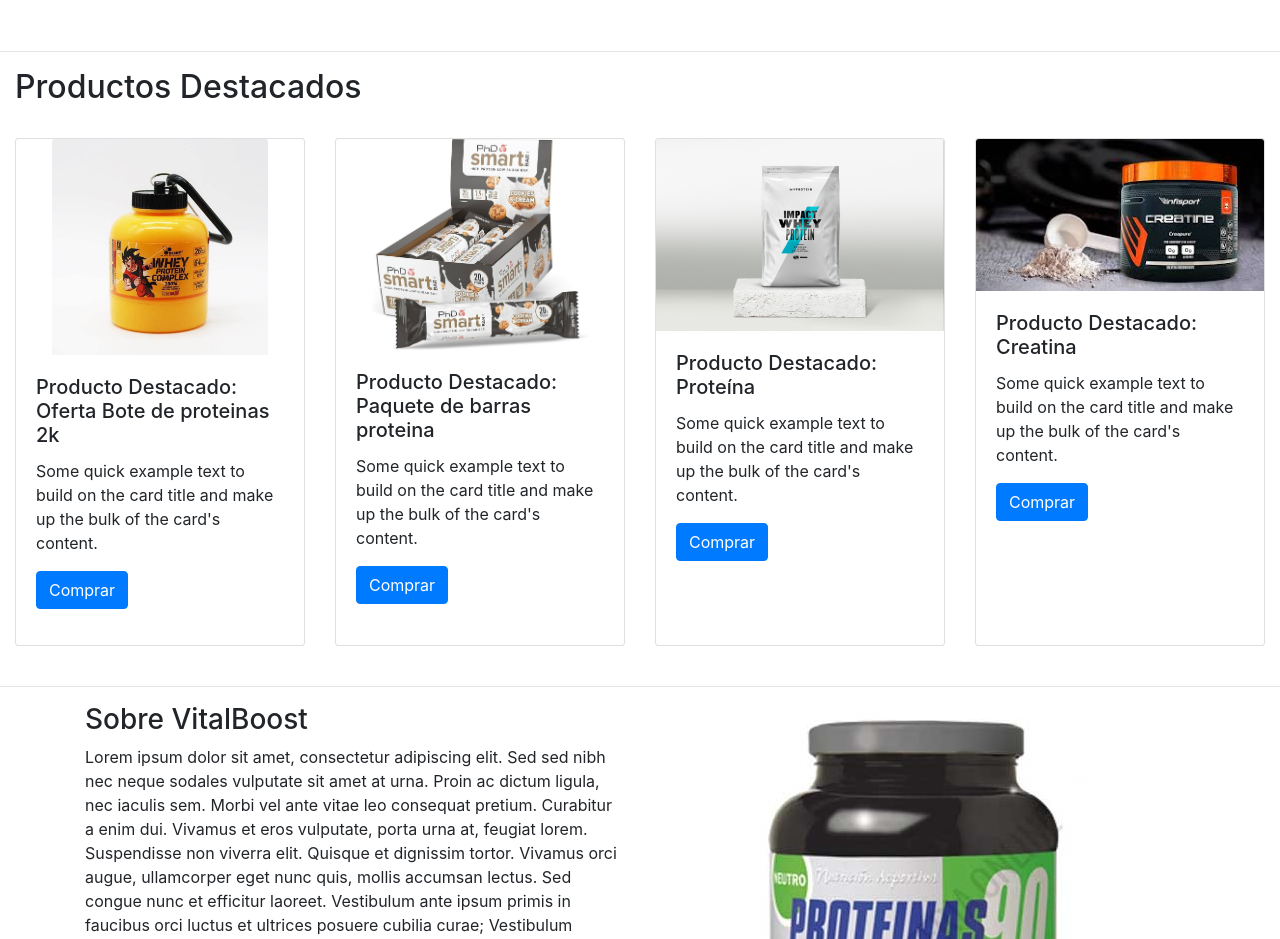
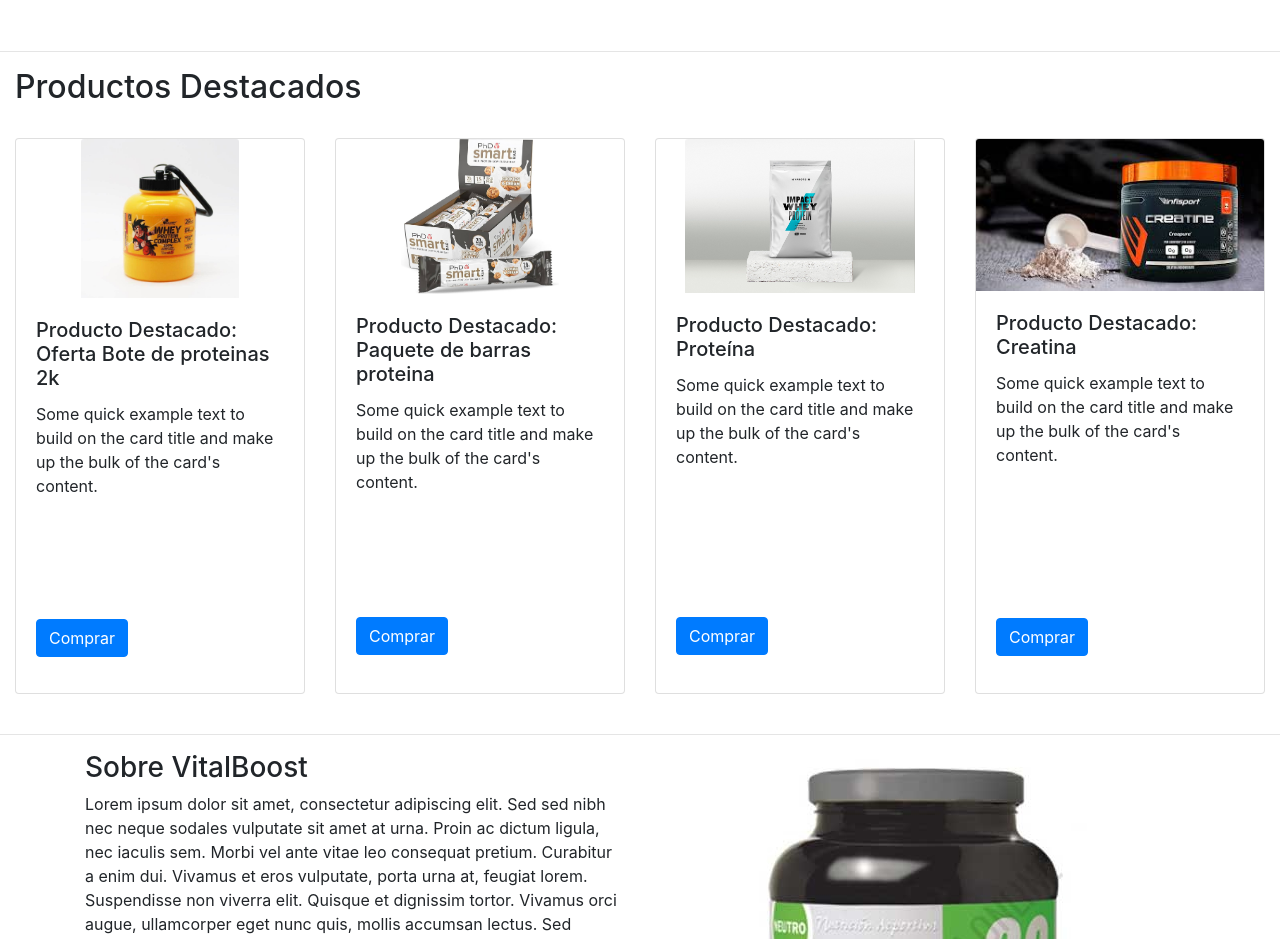
Before and after one commit to danielmoralesferrando/proyecto-ed-lm, an Angular app: page /home in a window 1280 px wide. Shown: the part 860-1799 px from the top of the page. Built offline with nearby package versions, Linux system fonts and the light colour scheme.

Commit message:
imagenes de las cartas arregladas y botones tambien

```diff
--- a/src/app/component/home/home.component.html
+++ b/src/app/component/home/home.component.html
@@ -59,31 +59,31 @@
   <div class="row align-items-stretch">
     <div class="col-md-3">
       <div class="card mb-3 h-100">
-        <img src="assets/img/destacado1.jpg" class="card-img-top img-fluid" alt="..." style="width: 75%; margin: auto;">
+        <img src="assets/img/destacado1.jpg" class="card-img-top img-fluid" alt="..." style="width: 55%; margin: auto;">
         <div class="card-body">
           <h5 class="card-title">Producto Destacado: Oferta Bote de proteinas 2k</h5>
           <p class="card-text">Some quick example text to build on the card title and make up the bulk of the card's content.</p>
-          <a href="#" class="btn btn-primary">Comprar</a>
+          <a href="#" class="btn btn-primary" style="margin-top: 105px;">Comprar</a>
         </div>
       </div>
     </div>
     <div class="col-md-3">
       <div class="card mb-3 h-100">
-        <img src="assets/img/destacado2.jpg" class="card-img-top img-fluid" alt="..." style="width: 75%; margin: auto;">
+        <img src="assets/img/destacado2.jpg" class="card-img-top img-fluid" alt="..." style="width: 55%; margin: auto;">
         <div class="card-body">
           <h5 class="card-title">Producto Destacado: Paquete de barras proteina</h5>
           <p class="card-text">Some quick example text to build on the card title and make up the bulk of the card's content.</p>
-          <a href="#" class="btn btn-primary">Comprar</a>
+          <a href="#" class="btn btn-primary" style="margin-top: 107px;">Comprar</a>
         </div>
       </div>
     </div>
     <div class="col-md-3">
       <div class="card mb-3 h-100">
-        <img src="assets/img/proteina.jpg" class="card-img-top img-fluid" alt="..." style="width: 100%;">
+        <img src="assets/img/proteina.jpg" class="card-img-top img-fluid" alt="..." style="width: 80%; margin: auto;">
         <div class="card-body">
           <h5 class="card-title">Producto Destacado: Proteína</h5>
           <p class="card-text">Some quick example text to build on the card title and make up the bulk of the card's content.</p>
-          <a href="#" class="btn btn-primary">Comprar</a>
+          <a href="#" class="btn btn-primary" style="margin-top: 132px;">Comprar</a>
         </div>
       </div>
     </div>
@@ -93,7 +93,7 @@
         <div class="card-body">
           <h5 class="card-title">Producto Destacado: Creatina</h5>
           <p class="card-text">Some quick example text to build on the card title and make up the bulk of the card's content.</p>
-          <a href="#" class="btn btn-primary">Comprar</a>
+          <a href="#" class="btn btn-primary" style="margin-top: 135px;">Comprar</a>
         </div>
       </div>
     </div>
```
